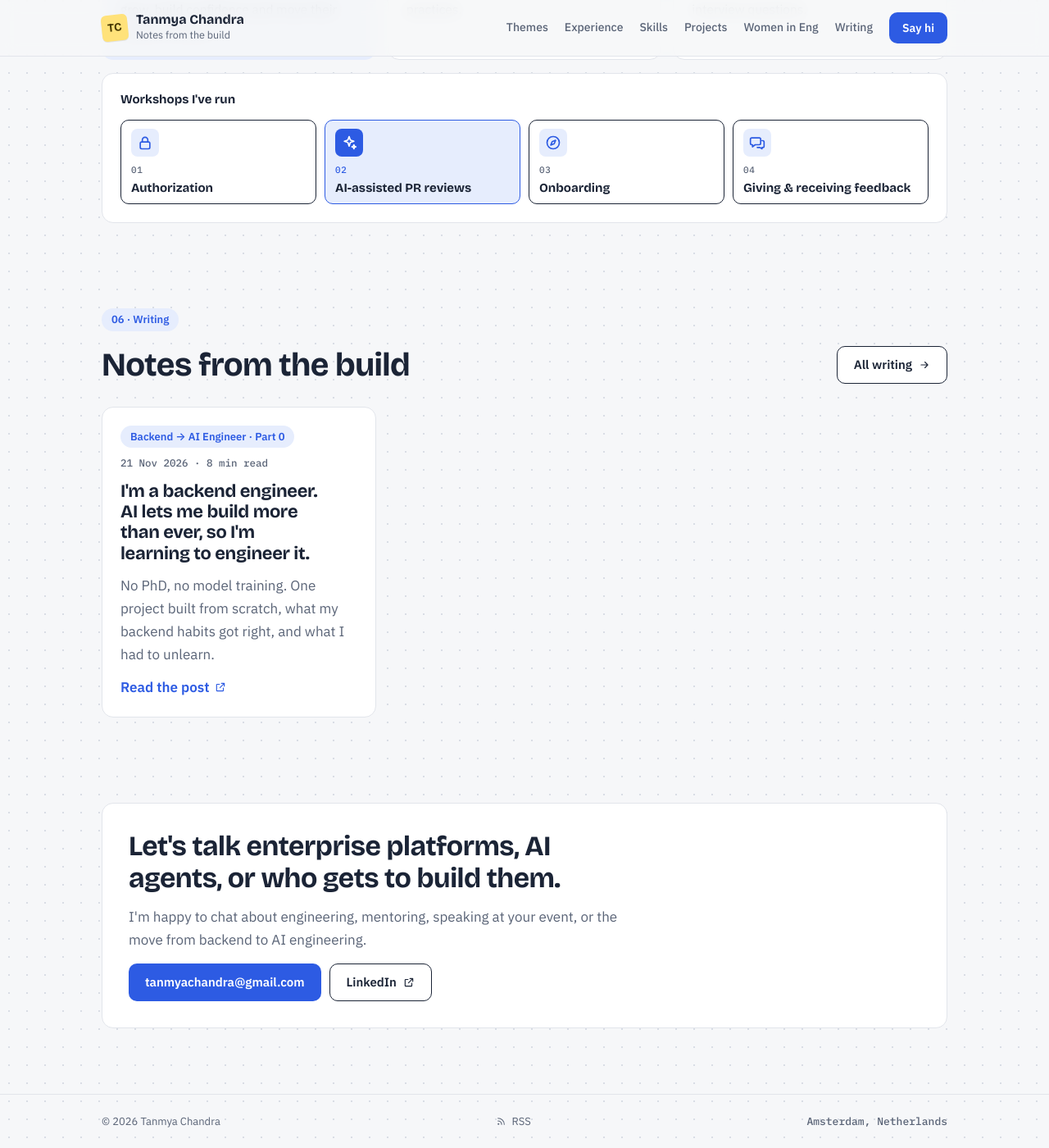
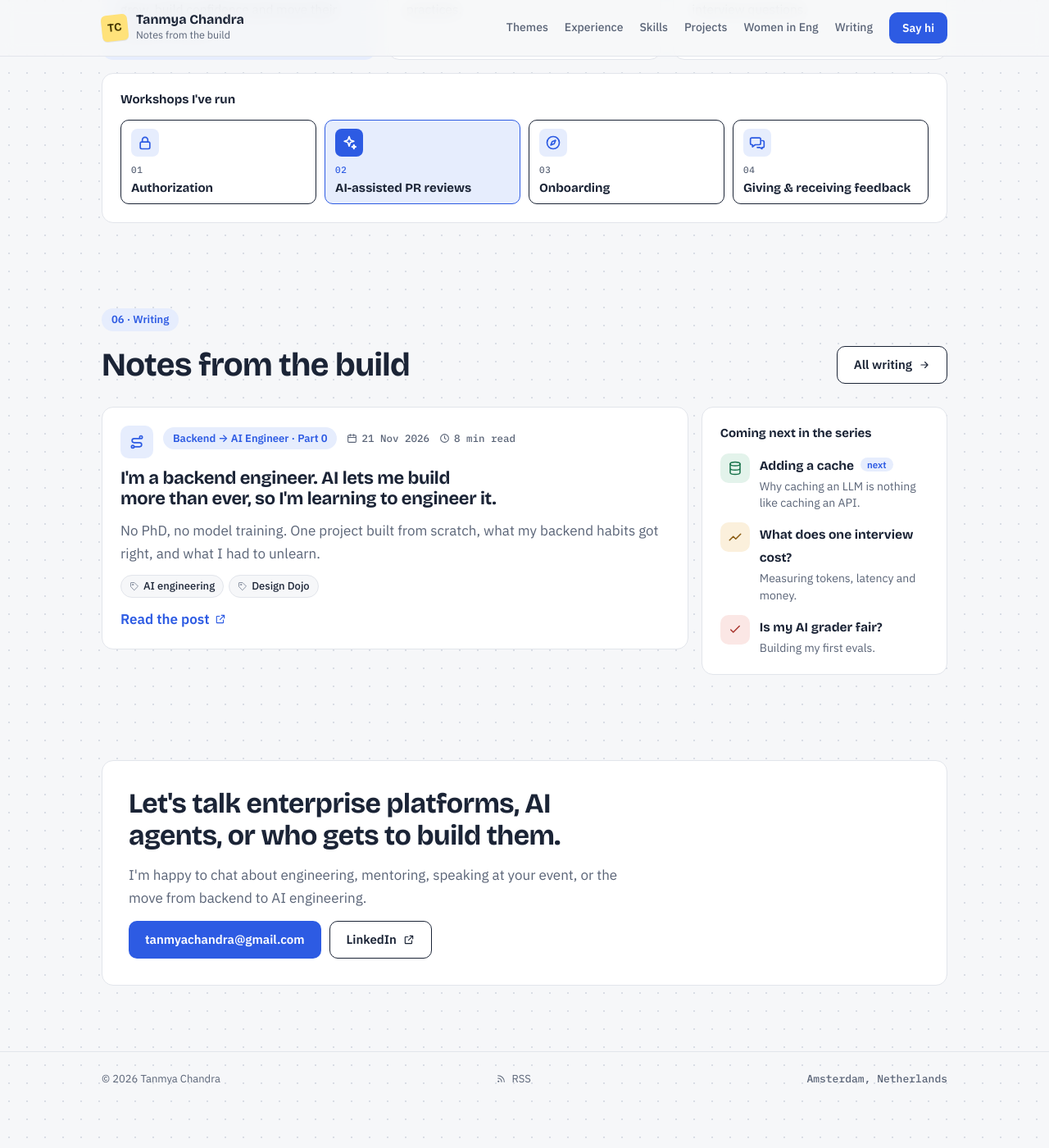
Before and after one commit to TanmyaC/tanmyachandra.github.io, a Jekyll site: the page built from index.html, in a window 1280 px wide and 1400 px high, scrolled down 4894 px. Shown: the whole window at 82% size. Built offline with Jekyll 4.4.1, drawn with Linux system fonts in a browser that asks for light colours.

Commit message:
Add icons to the Writing section
- Post cards get an icon tile (icon/tone in front matter, default pen),
  calendar/clock meta and tag chips
- "Coming next in the series" list with icons beside the posts, from
  _data/writing.yml, shared by the home page and /blog/

Co-Authored-By: Claude Opus 5.5 <noreply@anthropic.com>
Claude-Session: https://claude.ai/code/session_01Jj6Ly9MJPqkMe8t1ppGCmM

```diff
--- /dev/null
+++ b/_data/writing.yml
@@ -0,0 +1,8 @@
+# "Coming next" list beside the posts on the home page. Remove an entry once
+# its post is published, or delete everything below to hide the list.
+# icon: any name in _includes/icon.html · tone: blue | amber | green | red
+upcoming_title: Coming next in the series
+upcoming:
+  - { title: Adding a cache, text: "Why caching an LLM is nothing like caching an API.", icon: database, tone: green, next: true }
+  - { title: What does one interview cost?, text: "Measuring tokens, latency and money.", icon: chart, tone: amber }
+  - { title: Is my AI grader fair?, text: "Building my first evals.", icon: check, tone: red }
--- a/_includes/icon.html
+++ b/_includes/icon.html
@@ -24,6 +24,11 @@
 {%- when "growth" -%}<path d="M3 17l6-6 4 4 8-8"/><path d="M15 7h6v6"/>
 {%- when "shield" -%}<path d="M12 3l8 3v6c0 5-3.5 8-8 9-4.5-1-8-4-8-9V6z"/><path d="M8.5 12l2.5 2.5 4.5-5"/>
 {%- when "trophy" -%}<path d="M8 4h8v5a4 4 0 0 1-8 0z"/><path d="M8 6H5a3 3 0 0 0 3 4M16 6h3a3 3 0 0 1-3 4M12 13v4M8 21h8M9 17h6"/>
+{%- when "pen" -%}<path d="M4 20l4-1 11-11a2.1 2.1 0 0 0-3-3L5 16z"/><path d="M14 7l3 3M13 20h7"/>
+{%- when "calendar" -%}<rect x="3" y="5" width="18" height="16" rx="2"/><path d="M3 10h18M8 3v4M16 3v4"/>
+{%- when "clock" -%}<circle cx="12" cy="12" r="9"/><path d="M12 7v5l3 2"/>
+{%- when "tag" -%}<path d="M3 12V4a1 1 0 0 1 1-1h8l9 9-9 9z"/><circle cx="8" cy="8" r="1.5"/>
+{%- when "route" -%}<circle cx="6" cy="19" r="2"/><circle cx="18" cy="5" r="2"/><path d="M8 19h8a3 3 0 0 0 0-6H8a3 3 0 0 1 0-6h8"/>
 {%- when "menu" -%}<path d="M4 7h16M4 12h16M4 17h16"/>
 {%- when "rss" -%}<path d="M5 5a14 14 0 0 1 14 14M5 11a8 8 0 0 1 8 8"/><circle cx="6" cy="18" r="1"/>
 {%- endcase -%}
--- a/_includes/post-list.html
+++ b/_includes/post-list.html
@@ -1,15 +1,28 @@
+{%- comment -%}
+Post cards. Per post, optional front matter:
+  icon: any name in _includes/icon.html (default: pen)
+  tone: blue | amber | green | red (default: blue)
+{%- endcomment -%}
 <ul class="post-list">
   {%- for post in include.posts limit: include.limit %}
   {%- assign href = post.url | relative_url -%}
   {%- if post.external_url %}{% assign href = post.external_url %}{% endif %}
+  {%- assign post_icon = post.icon | default: "pen" -%}
   <li>
     <a class="card post-card" href="{{ href }}"{% if post.external_url %} target="_blank" rel="noopener"{% endif %}>
-      <span class="post-card__meta">
-        {%- if post.series %}<span class="pill">{{ post.series }}</span>{% endif %}
-        <span class="mono">{{ post.date | date: "%-d %b %Y" }}{% if post.read_time %} · {{ post.read_time }}{% endif %}</span>
+      <span class="post-card__top">
+        <span class="icon-tile icon-tile--{{ post.tone | default: 'blue' }}">{% include icon.html name=post_icon size=20 %}</span>
+        <span class="post-card__meta">
+          {%- if post.series %}<span class="pill">{{ post.series }}</span>{% endif %}
+          <span class="mono">{% include icon.html name="calendar" size=13 %} {{ post.date | date: "%-d %b %Y" }}</span>
+          {%- if post.read_time %}<span class="mono">{% include icon.html name="clock" size=13 %} {{ post.read_time }}</span>{% endif %}
+        </span>
       </span>
       <h3>{{ post.title }}</h3>
       <p>{{ post.description | default: post.excerpt | strip_html | truncatewords: 32 }}</p>
+      {%- if post.tags.size > 0 %}
+      <span class="chips">{% for t in post.tags %}<span class="chip">{% include icon.html name="tag" size=12 %} {{ t }}</span>{% endfor %}</span>
+      {%- endif %}
       <span class="post-card__more">Read the post {% if post.external_url %}{% include icon.html name="external" size=14 %}{% else %}{% include icon.html name="arrow" size=14 %}{% endif %}</span>
     </a>
   </li>
--- /dev/null
+++ b/_includes/writing.html
@@ -0,0 +1,18 @@
+{%- comment -%}Posts plus the "coming next" list from _data/writing.yml. include writing.html limit=3{%- endcomment -%}
+{%- assign wr = site.data.writing %}
+<div class="writing">
+  <div class="writing__posts">{% include post-list.html posts=site.posts limit=include.limit %}</div>
+  {%- if wr.upcoming.size > 0 %}
+  <figure class="fig writing__next">
+    <div class="fig__t">{{ wr.upcoming_title }}</div>
+    <ol class="upcoming">
+      {%- for u in wr.upcoming %}
+      <li class="upcoming__item">
+        <span class="icon-tile icon-tile--{{ u.tone | default: 'blue' }}">{% include icon.html name=u.icon size=18 %}</span>
+        <span><b>{{ u.title }}</b>{% if u.next %} <span class="tag">next</span>{% endif %}<span class="upcoming__text">{{ u.text }}</span></span>
+      </li>
+      {%- endfor %}
+    </ol>
+  </figure>
+  {%- endif %}
+</div>
--- a/assets/css/main.css
+++ b/assets/css/main.css
@@ -264,7 +264,11 @@ a.chip--blue:hover { background: var(--blue); color: var(--on-blue); }
 .post-list { display: grid; grid-template-columns: repeat(auto-fill, minmax(300px, 1fr)); gap: 14px; }
 .post-card { display: flex; flex-direction: column; gap: 12px; height: 100%; padding: 22px; color: var(--ink); text-decoration: none; transition: transform .2s, border-color .2s; }
 .post-card:hover { color: var(--ink); border-color: var(--blue); transform: translateY(-3px); }
-.post-card__meta { display: flex; flex-wrap: wrap; align-items: center; gap: 8px; font-size: 12.5px; color: var(--muted); }
+.post-card__top { display: flex; align-items: flex-start; gap: 12px; }
+.post-card__meta { display: flex; flex-wrap: wrap; align-items: center; gap: 6px 12px; font-size: 12.5px; color: var(--muted); padding-top: 2px; }
+.post-card__meta .mono { display: inline-flex; align-items: center; gap: 5px; }
+.post-card .chip { display: inline-flex; align-items: center; gap: 5px; }
+.post-card .chip .icon { color: var(--faint); }
 .post-card h3 { font-size: 22px; }
 .post-card p { color: var(--muted); flex: 1; }
 .post-card__more { display: inline-flex; align-items: center; gap: 6px; font-weight: 600; color: var(--blue); }
@@ -345,3 +349,15 @@ a.chip--blue:hover { background: var(--blue); color: var(--on-blue); }
   .sticky, .sticky--r, .prose blockquote, .ref--quote { transform: none !important; }
   * { transition: none !important; }
 }
+
+/* Writing section on the home page */
+.writing { display: flex; flex-wrap: wrap; gap: 16px; align-items: flex-start; }
+.writing__posts { flex: 999 1 480px; min-width: 0; }
+.writing__next { flex: 1 1 300px; }
+.writing .post-list { grid-template-columns: 1fr; }
+.upcoming { display: flex; flex-direction: column; gap: 14px; }
+.upcoming__item { display: flex; align-items: flex-start; gap: 12px; }
+.upcoming__item .icon-tile { width: 36px; height: 36px; }
+.upcoming__item b { font: 700 15.5px/1.3 var(--display); }
+.upcoming__item .tag { margin-left: 4px; vertical-align: 2px; }
+.upcoming__text { display: block; font-size: 14px; color: var(--muted); line-height: 1.45; margin-top: 2px; }
--- a/blog/index.html
+++ b/blog/index.html
@@ -11,7 +11,7 @@ description: Writing on enterprise platforms, AI agents and engineering culture.
       <p class="section__aside">Enterprise platforms, AI agents, the move from backend to AI engineering, and the people who build it all.</p>
     </div>
     {%- if site.posts.size > 0 %}
-    {% include post-list.html posts=site.posts limit=1000 %}
+    {% include writing.html limit=1000 %}
     {%- else %}
     <p class="empty">First post coming soon.</p>
     {%- endif %}
--- a/index.html
+++ b/index.html
@@ -236,7 +236,7 @@ layout: default
       </div>
       <a class="btn btn--outline" href="{{ '/blog/' | relative_url }}">All writing {% include icon.html name="arrow" size=14 %}</a>
     </div>
-    {% include post-list.html posts=site.posts limit=3 %}
+    {% include writing.html limit=3 %}
   </div>
 </section>
 {%- endif %}
```
Also changed, not shown: _posts/2026-11-21-backend-to-ai-engineer-part-0.md (+3 -0 lines).
